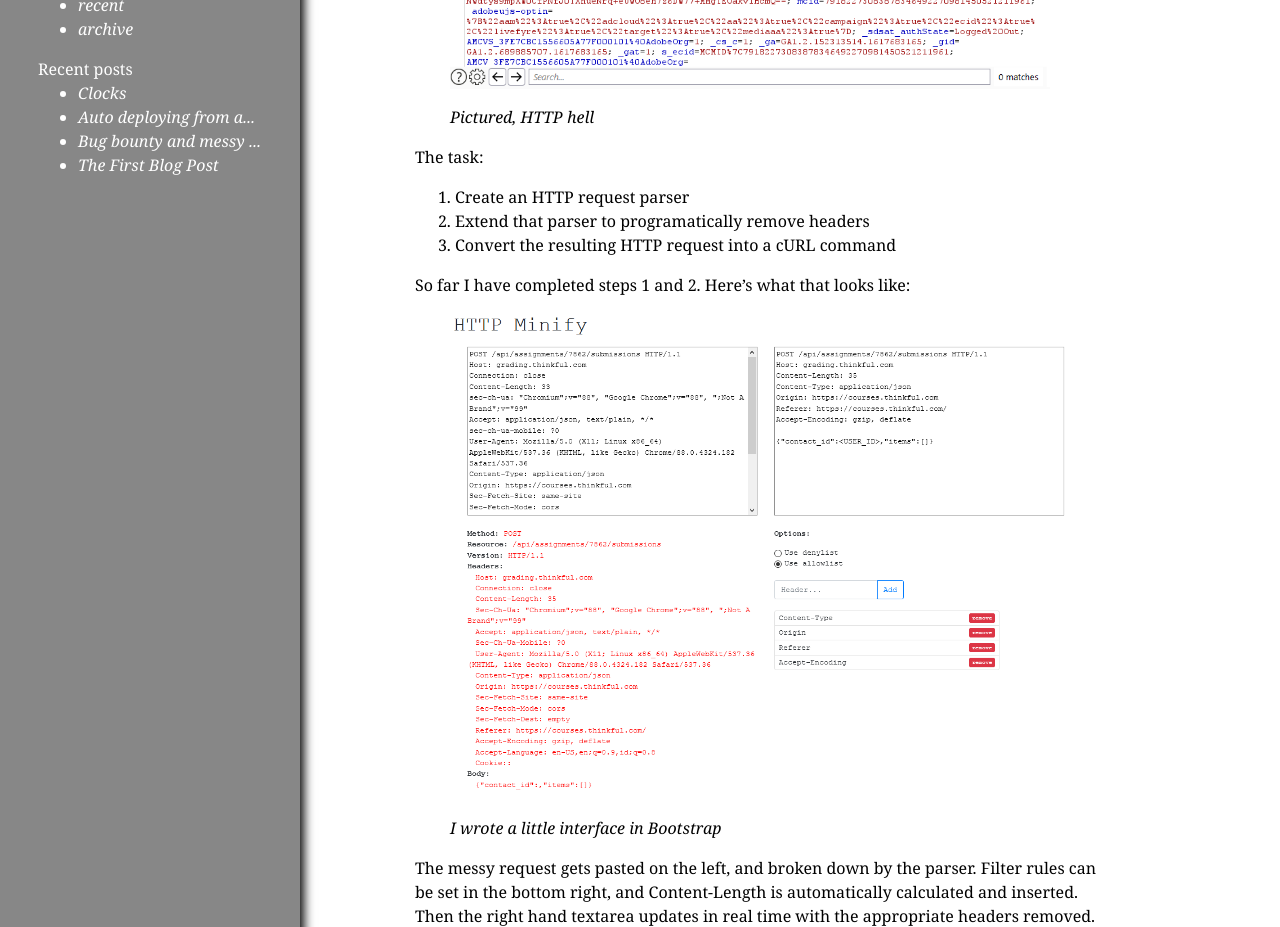
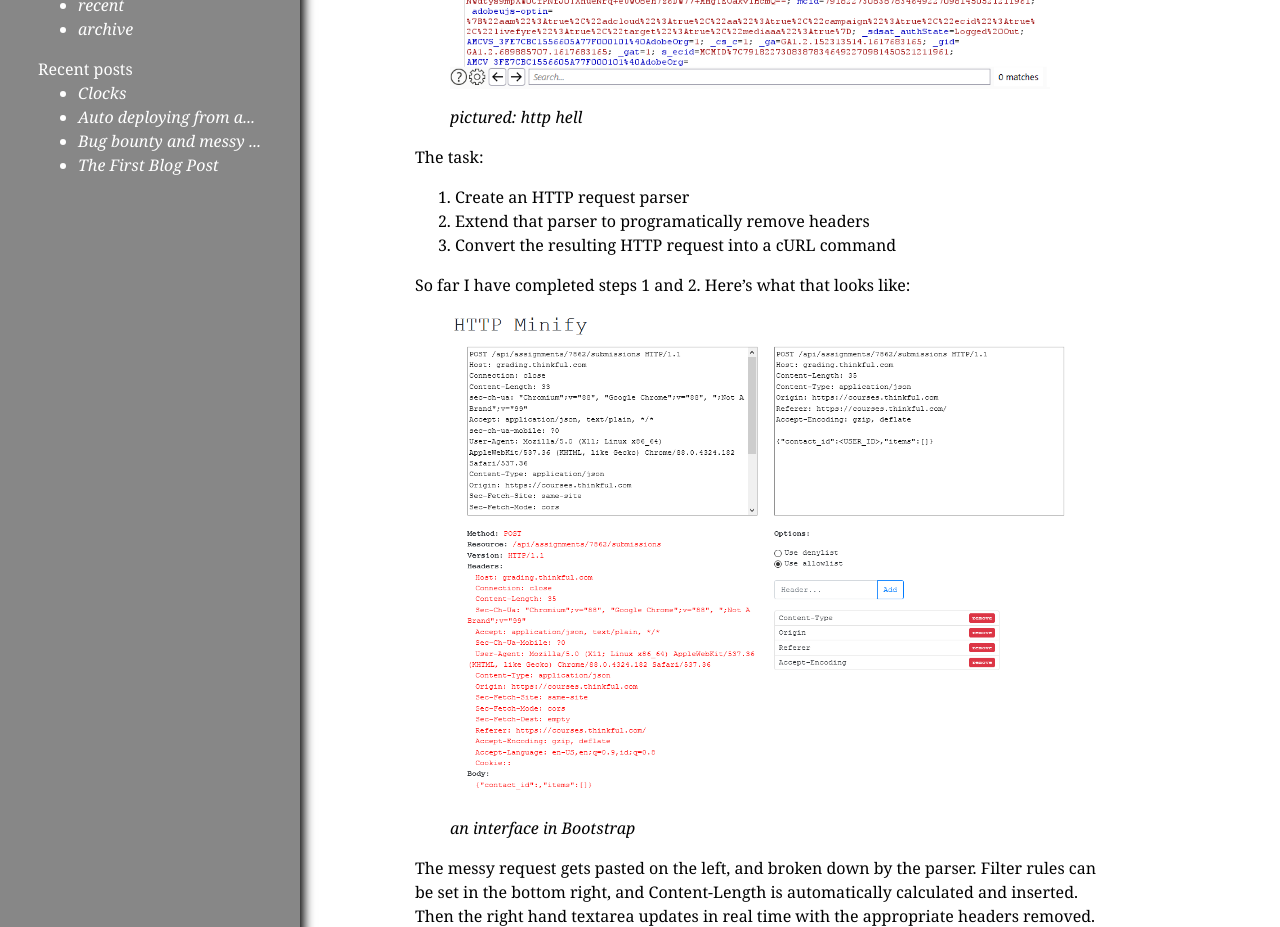
Before and after one commit to blogliam/gardna.blogliam.com, a Jekyll site: the page built from _posts/2021-04-05-bb-and-http.md, in a window 1280 px wide and 1400 px high, scrolled down 457 px. Shown: the part 232-1159 px from the top of the window. Built offline with Jekyll 4.4.1, drawn with Linux system fonts in a browser that asks for light colours.

Commit message:
styling consistancies

```diff
--- a/_posts/2021-04-05-bb-and-http.md
+++ b/_posts/2021-04-05-bb-and-http.md
@@ -21,7 +21,7 @@ So far I have completed steps 1 and 2. Here's what that looks like:
 
 ![http-minifier](/assets/img/2021-04-05-bb-and-http/minifier.png)
 
-_I wrote a little interface in Bootstrap_
+_an interface in Bootstrap_
 {: style="margin-left: 5%" }
 
 The messy request gets pasted on the left, and broken down by the parser. Filter rules can be set in the bottom right, and Content-Length is automatically calculated and inserted. Then the right hand textarea updates in real time with the appropriate headers removed.
```
Also changed, not shown: other parts of _posts/2021-04-05-bb-and-http.md (+1 -1 lines), _posts/2021-04-05-the-first.md (+1 -1 lines).
